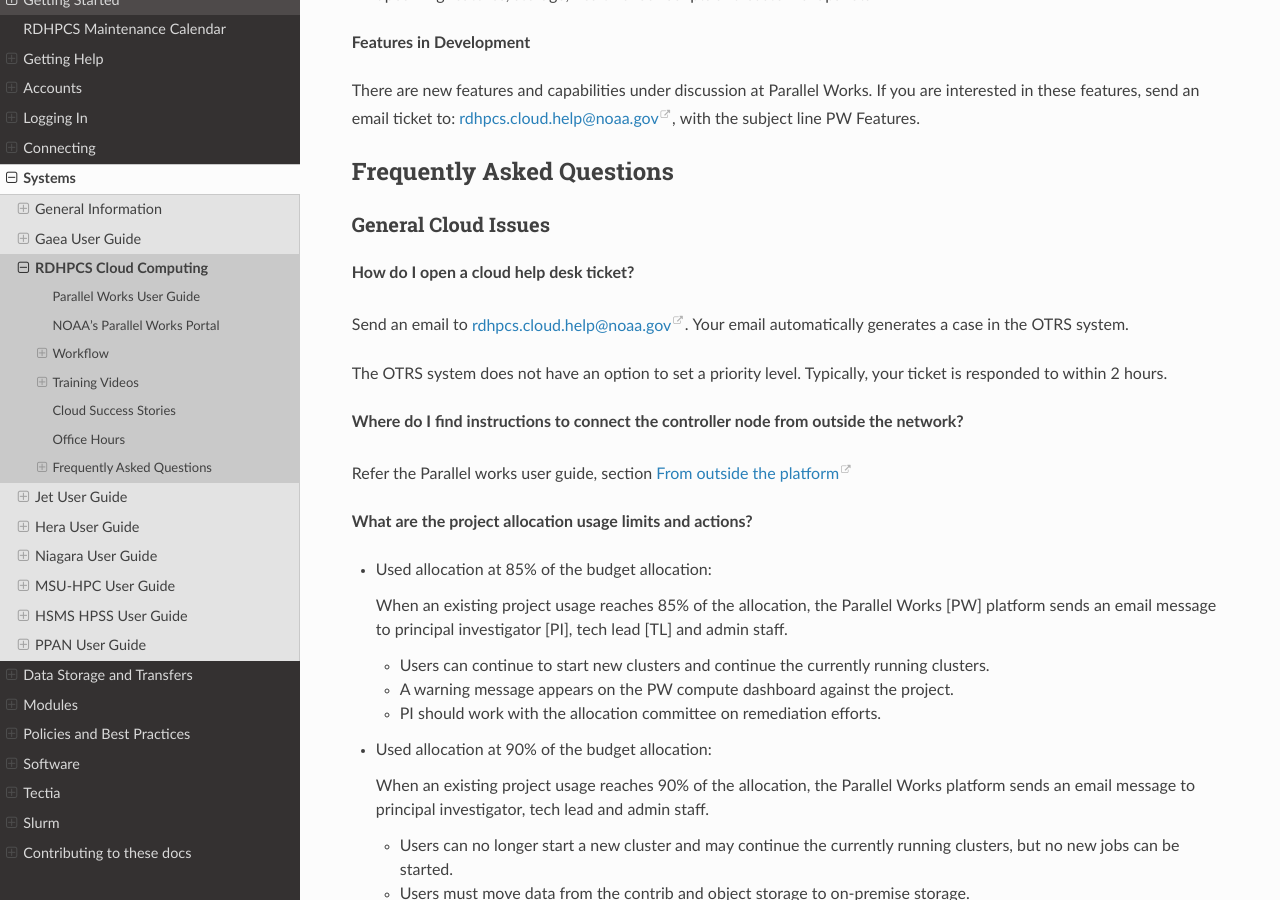
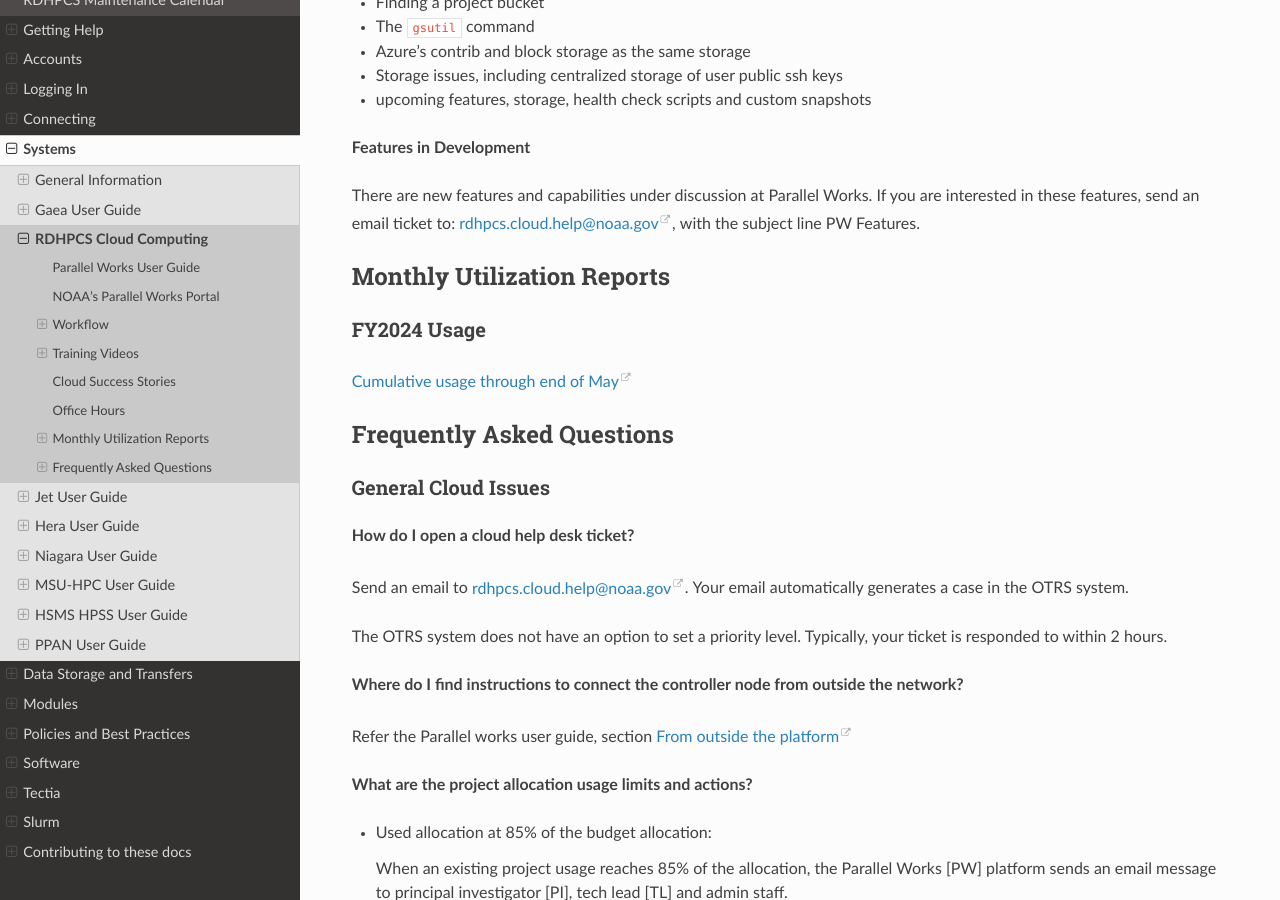
Before and after one commit to NOAA-RDHPCS/noaa-rdhpcs.github.io, a Sphinx documentation site: the page built from source/systems/cloud_user_guide.rst, in a window 1280 px wide and 900 px high, scrolled down 7311 px. Built offline with Sphinx 7.4.7 and the Read the Docs theme 2.0.0, drawn with Linux system fonts in a browser that asks for light colours.

Commit message:
utilisaction, typos (#88)

```diff
--- a/source/systems/cloud_user_guide.rst
+++ b/source/systems/cloud_user_guide.rst
@@ -270,8 +270,10 @@ demonstrations, questions and answers.
 
 `5 June 2024
 <https://drive.google.com/file/d/18AzIwzGIjrB1CTCCyOG6yQJB5gciFgs0/view?ts=6661daa2>`_
+
 `14 September 2023
 <https://drive.google.com/file/d/1INH-x7Cz025UtwMQDjlQX9Yn5MdQ_xE5/view?ts=6504735f>`__
+
 `30 August 2023
 <https://drive.google.com/file/d/1qbZHqXSfH2V5J_SL2Nt7Huq86v4nqjBK/view?ts=64f0bb3e>`__
 
@@ -392,6 +394,14 @@ steps:
 There are new features and capabilities under discussion at Parallel
 Works. If you are interested in these features, send an email ticket
 to: rdhpcs.cloud.help@noaa.gov, with the subject line PW Features.
+
+Monthly Utilization Reports
+===========================
+
+FY2024 Usage
+------------
+
+`Cumulative usage through end of May <https://docs.google.com/presentation/d/1fzqbYr1ma-ajJWRJQDcxPpgOAsojFKG_1-S_Y7f3Y3s/edit#slide=id.p>`_
 
 
 Frequently Asked Questions
```
